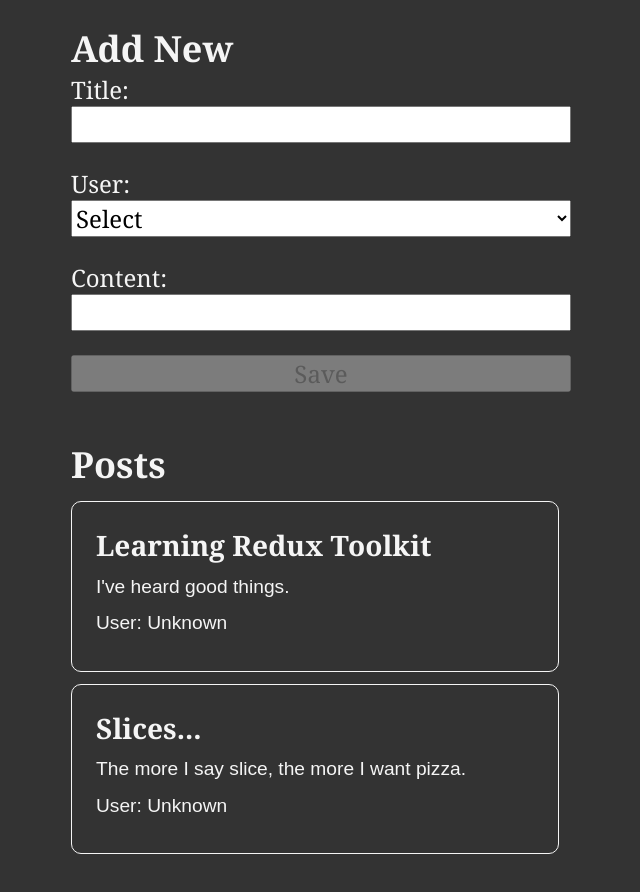
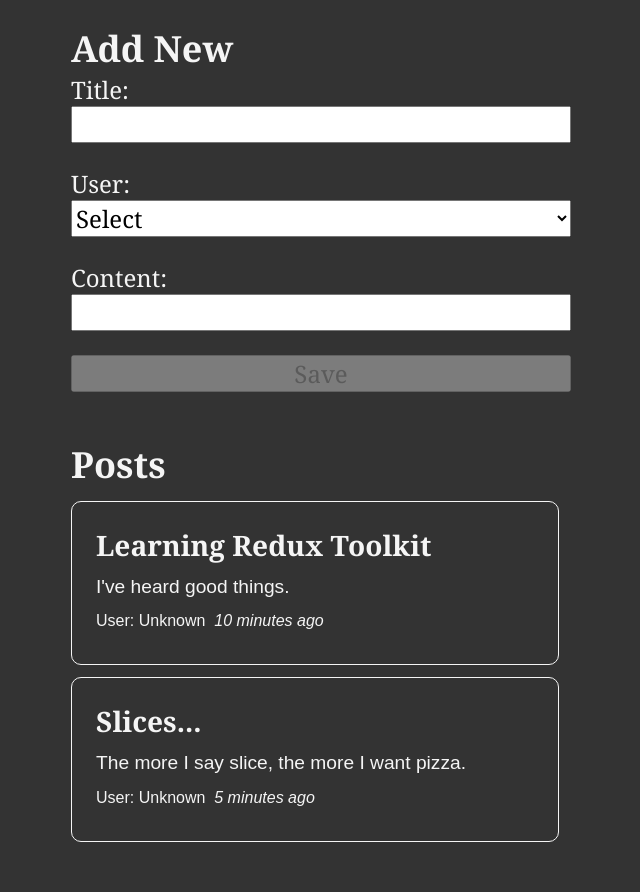
Before and after one commit to BrandonWingerAir/react-redux-toolkit-project, a React (Create React App) app: page / in a window 1280 px wide. Shown: the top 892 px of the page, without its empty margins (319-959 px from the left). Built offline with nearby package versions, Linux system fonts and the light colour scheme.

Commit message:
post date component & display in posts list

```diff
--- a/package.json
+++ b/package.json
@@ -4,6 +4,7 @@
   "private": true,
   "dependencies": {
     "@reduxjs/toolkit": "^1.8.0",
+    "date-fns": "^2.28.0",
     "react": "^17.0.2",
     "react-dom": "^17.0.2",
     "react-redux": "^7.2.6",
--- /dev/null
+++ b/src/features/post/PostDate.js
@@ -0,0 +1,20 @@
+import { parseISO, formatDistanceToNow } from "date-fns";
+
+const PostDate = ({ timestamp }) => {
+    let datePosted = '';
+
+    if (timestamp) {
+        const date = parseISO(timestamp);
+        const dateDuration = formatDistanceToNow(date);
+
+        datePosted = `${dateDuration} ago`;
+    }
+
+    return (
+        <span title={timestamp}>
+            &nbsp; <i>{datePosted}</i>
+        </span>
+    )
+}
+
+export default PostDate
--- a/src/features/post/PostsList.js
+++ b/src/features/post/PostsList.js
@@ -1,6 +1,7 @@
 import { useSelector } from "react-redux";
 import { selectAllPosts } from './postSlice';
 import PostUser from './PostUser';
+import PostDate from './PostDate';
 
 const PostsList = () => {
   const posts = useSelector(selectAllPosts);
@@ -9,8 +10,9 @@
       <article key={post.id}>
           <h3>{post.title}</h3>
           <p>{post.content.substring(0, 100)}</p>
-          <p className="postUser">
+          <p className="postInfo">
               <PostUser userId={post.userId}/>
+              <PostDate timestamp={post.date}/>
           </p>
       </article>
   ));
--- a/src/features/post/postSlice.js
+++ b/src/features/post/postSlice.js
@@ -1,11 +1,12 @@
 import { createSlice, nanoid } from "@reduxjs/toolkit";
+import { sub } from "date-fns";
 
 const initialState = [
     {
         id: '1',
         title: 'Learning Redux Toolkit',
         content: "I've heard good things.",
-        date: new Date().toISOString(),
+        date: sub(new Date(), { minutes: 10 }).toISOString(),
         reactions: {
             thumbsUp: 0,
             wow: 0,
@@ -18,7 +19,7 @@
         id: '2',
         title: 'Slices...',
         content: "The more I say slice, the more I want pizza.",
-        date: new Date().toISOString(),
+        date: sub(new Date(), { minutes: 5 }).toISOString(),
         reactions: {
             thumbsUp: 0,
             wow: 0,
@@ -43,6 +44,7 @@
                         id: nanoid(),
                         title,
                         content,
+                        date: new Date().toISOString(),
                         userId
                     }
                 }
--- a/src/features/user/userSlice.js
+++ b/src/features/user/userSlice.js
@@ -1,8 +1,8 @@
 import { createSlice } from "@reduxjs/toolkit";
 
 const initialState = [
-    { id: '0', name: 'Dave Gray' },
-    { id: '1', name: 'Dan Abramov' },
+    { id: '0', name: 'Dan Abramov' },
+    { id: '1', name: 'Jordan Walke' },
     { id: '2', name: 'Brendan Eich' }
 ];
 
--- a/src/index.css
+++ b/src/index.css
@@ -56,7 +56,7 @@
   flex-direction: column;
 }
 
-.postCredit {
+.postInfo {
   font-size: 1rem;
 }
 
```
Also changed, not shown: 1 other file (tests, documents, lock files or other folders).
